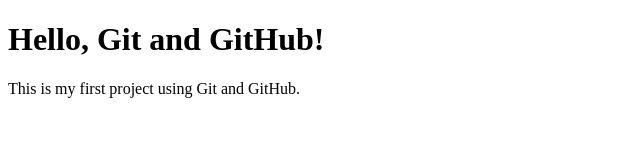
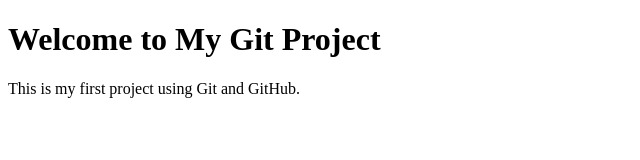
Before and after one commit to Mazso-ph/my_project, a plain HTML site: page index.html in a window 1280 px wide. Shown: the whole page, without its empty margins (0-640 px from the left). Drawn offline with Linux system fonts and the light colour scheme.

Commit message:
Updated header text

```diff
--- a/index.html
+++ b/index.html
@@ -4,7 +4,7 @@
     <title>My First Project</title>
 </head>
 <body>
-    <h1>Hello, Git and GitHub!</h1>
+    <h1>Welcome to My Git Project</h1>
     <p>This is my first project using Git and GitHub.</p>
 </body>
 </html>
```
